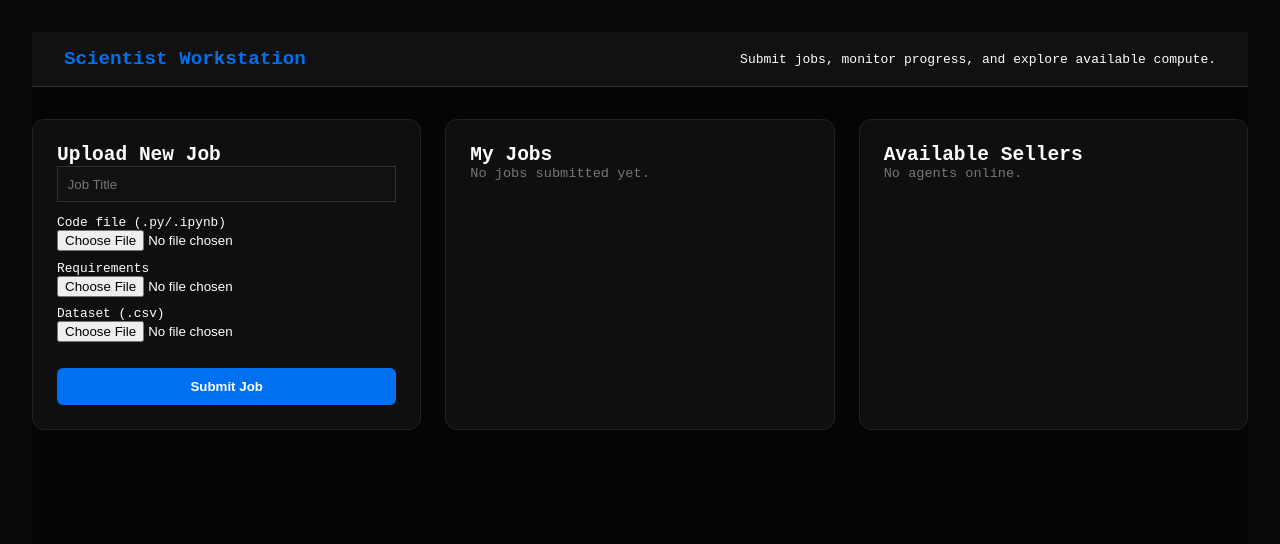
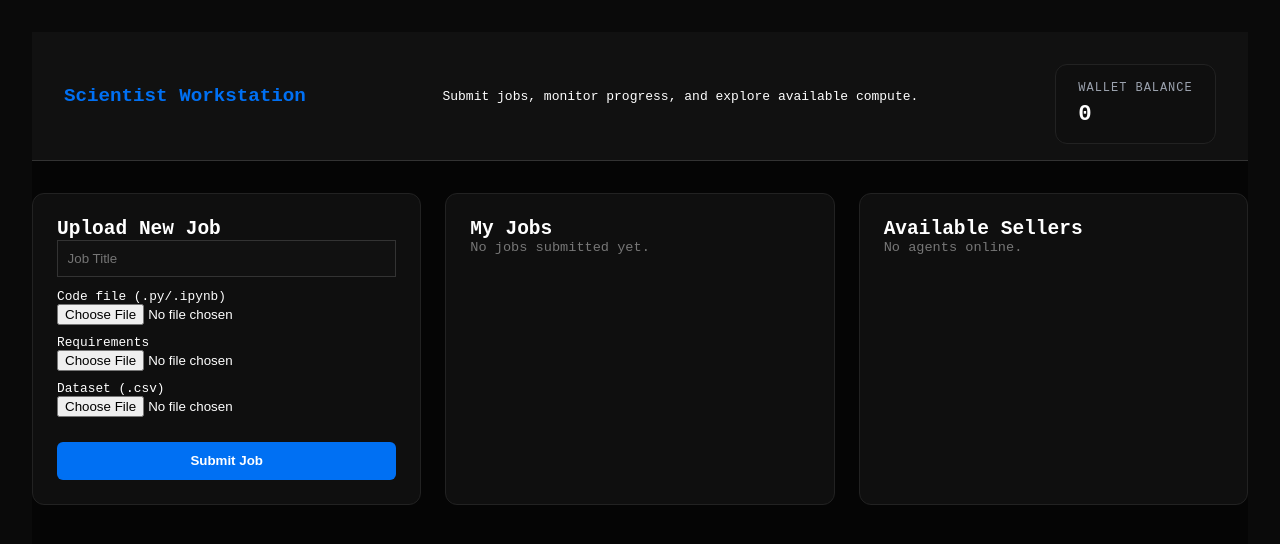
Before and after one commit to Xplant2006/Grid-X, a Next.js app in the folder grid-x/packages/dashboard/: page /dashboard/buyer in a window 1280 px wide. Shown: the top 544 px of the page. Built offline with nearby package versions, Linux system fonts and the light colour scheme.

Commit message:
Final wallet addition to Buyer dashboard

```diff
--- a/grid-x/packages/dashboard/src/app/dashboard/buyer/buyer.module.css
+++ b/grid-x/packages/dashboard/src/app/dashboard/buyer/buyer.module.css
@@ -55,6 +55,30 @@
     text-transform: uppercase;
     letter-spacing: 1px;
 }
+
+.wallet {
+  margin-top: 1rem;
+  padding: 1rem 1.4rem;
+  background: #0f0f0f;
+  border: 1px solid #222;
+  border-radius: 12px;
+  width: fit-content;
+}
+
+.wallet span {
+  display: block;
+  font-size: 0.75rem;
+  color: #9ca3af;
+  text-transform: uppercase;
+  letter-spacing: 0.08em;
+  margin-bottom: 0.4rem;
+}
+
+.wallet strong {
+  font-size: 1.4rem;
+  font-weight: 600;
+}
+
 
 /* Editor */
 .editor {
--- a/grid-x/packages/dashboard/src/app/dashboard/buyer/page.tsx
+++ b/grid-x/packages/dashboard/src/app/dashboard/buyer/page.tsx
@@ -35,6 +35,8 @@ export default function BuyerDashboard() {
   // ─── Jobs & Agents ─────────────────────────────────────────────
   const [jobs, setJobs] = useState<Job[]>([]);
   const [agents, setAgents] = useState<Agent[]>([]);
+  const [credits, setCredits] = useState<number | null>(null);
+
 
   /* ===================== Upload Job ===================== */
   const handleUpload = async () => {
@@ -64,6 +66,24 @@ export default function BuyerDashboard() {
       setUploadStatus('Upload failed');
     }
   };
+/* ===================== Fetch Wallet ===================== */
+const fetchWallet = async () => {
+  if (!user) return;
+
+  const res = await fetch(`${API_BASE}/wallet/${user.id}`, {
+    headers: {
+      "ngrok-skip-browser-warning": "69420",
+    },
+  });
+
+  if (!res.ok) {
+    console.error(await res.text());
+    return;
+  }
+
+  const data = await res.json();
+  setCredits(data.credits);
+};
 
   /* ===================== Fetch Jobs ===================== */
 const fetchJobs = async () => {
@@ -97,9 +117,10 @@ const fetchAgents = async () => {
 };
 
   /* ===================== Polling ===================== */
- useEffect(() => {
+useEffect(() => {
   if (!user) return;
 
+  fetchWallet();
   fetchJobs();
   fetchAgents();
 
@@ -110,6 +131,7 @@ const fetchAgents = async () => {
 
   return () => clearInterval(interval);
 }, [user]);
+
 
 
   /* ===================== Download Result ===================== */
@@ -142,7 +164,13 @@ const fetchAgents = async () => {
   <header className={styles.header}>
     <h1>Scientist Workstation</h1>
     <p>Submit jobs, monitor progress, and explore available compute.</p>
+
+  <div className={styles.wallet}>
+    <span>Wallet Balance</span>
+    <strong>{credits !== null ? `${credits} credits` : '0'}</strong>
+  </div>
   </header>
+
 
   <div className={styles.grid}>
     {/* Upload */}
--- a/grid-x/packages/dashboard/src/app/registration/page.tsx
+++ b/grid-x/packages/dashboard/src/app/registration/page.tsx
@@ -22,7 +22,7 @@ export default function RegistrationPage() {
     setLoading(true);
 
     try {
-      const res = await fetch(`${API_BASE}/register`, {
+      const res = await fetch(`${API_BASE}/auth/register`, {
         method: 'POST',
         headers: { 'Content-Type': 'application/json' },
         body: JSON.stringify({ email, password, role }),
```
